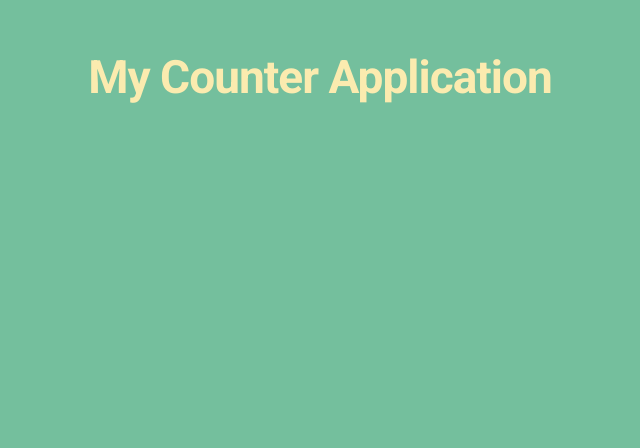
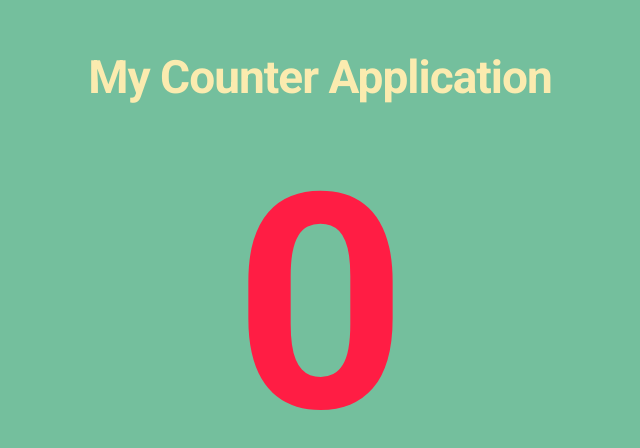
Before and after one commit to VishnuDileesh/Counter-App-Angular, an Angular app: page / in a window 1280 px wide. Shown: the top 448 px of the page, without its empty margins (320-960 px from the left). Built offline with nearby package versions, Linux system fonts and the light colour scheme.

Commit message:
Base Counter Component created & ng c displayCounter

```diff
--- a/src/app/app.component.html
+++ b/src/app/app.component.html
@@ -1 +1,2 @@
 <h1>My Counter Application</h1>
+<app-counter></app-counter>
--- a/src/app/app.module.ts
+++ b/src/app/app.module.ts
@@ -3,11 +3,13 @@ import { NgModule } from '@angular/core';
 
 import { AppComponent } from './app.component';
 import { CounterComponent } from './counter/counter.component';
+import { DisplayCounterComponent } from './display-counter/display-counter.component';
 
 @NgModule({
   declarations: [
     AppComponent,
-    CounterComponent
+    CounterComponent,
+    DisplayCounterComponent
   ],
   imports: [
     BrowserModule
--- a/src/app/counter/counter.component.css
+++ b/src/app/counter/counter.component.css
@@ -0,0 +1,6 @@
+h1 {
+  font-weight: bold;
+  font-size: 30rem;
+  text-align: center;
+  color: #ff1d44;
+}
--- a/src/app/counter/counter.component.html
+++ b/src/app/counter/counter.component.html
@@ -1 +1,3 @@
-<p>counter works!</p>
+<div>
+  <h1>{{ counterValue }}</h1>
+</div>
--- a/src/app/counter/counter.component.ts
+++ b/src/app/counter/counter.component.ts
@@ -3,13 +3,12 @@ import { Component, OnInit } from '@angular/core';
 @Component({
   selector: 'app-counter',
   templateUrl: './counter.component.html',
-  styleUrls: ['./counter.component.css']
+  styleUrls: ['./counter.component.css'],
 })
 export class CounterComponent implements OnInit {
+  counterValue: number = 0;
 
-  constructor() { }
+  constructor() {}
 
-  ngOnInit(): void {
-  }
-
+  ngOnInit(): void {}
 }
--- /dev/null
+++ b/src/app/display-counter/display-counter.component.html
@@ -0,0 +1 @@
+<p>display-counter works!</p>
--- /dev/null
+++ b/src/app/display-counter/display-counter.component.ts
@@ -0,0 +1,15 @@
+import { Component, OnInit } from '@angular/core';
+
+@Component({
+  selector: 'app-display-counter',
+  templateUrl: './display-counter.component.html',
+  styleUrls: ['./display-counter.component.css']
+})
+export class DisplayCounterComponent implements OnInit {
+
+  constructor() { }
+
+  ngOnInit(): void {
+  }
+
+}
```
Also changed, not shown: src/app/display-counter/display-counter.component.css (added), 1 other file (tests, documents, lock files or other folders).
